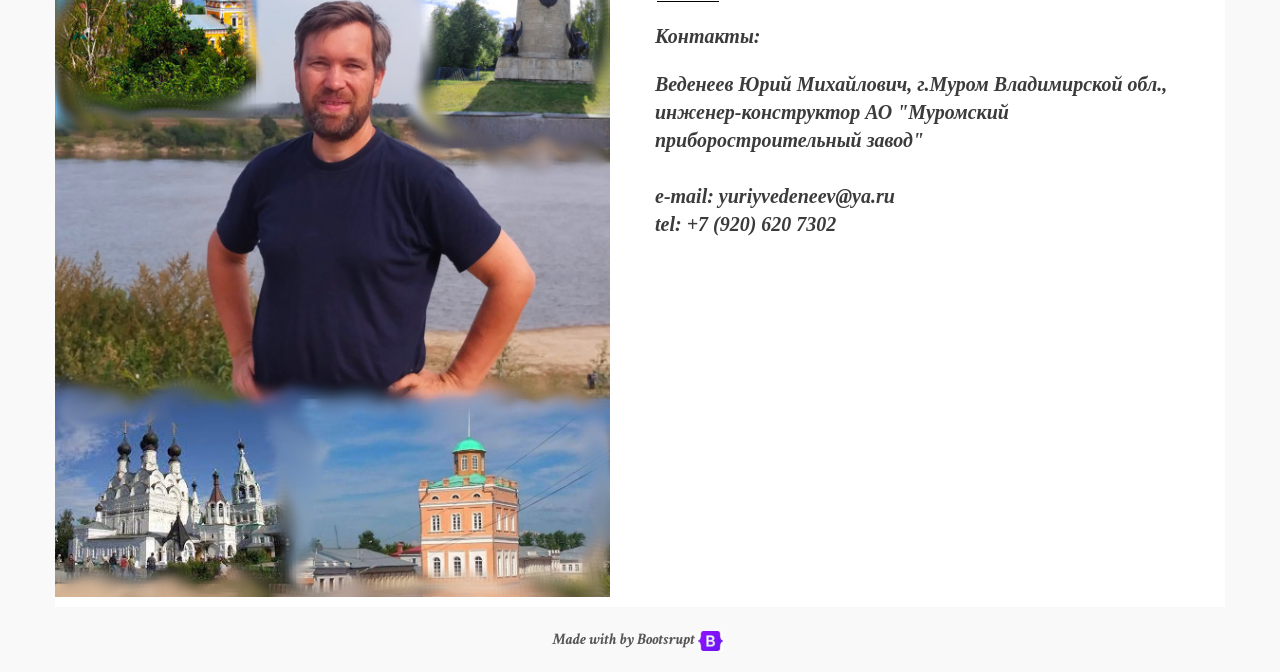
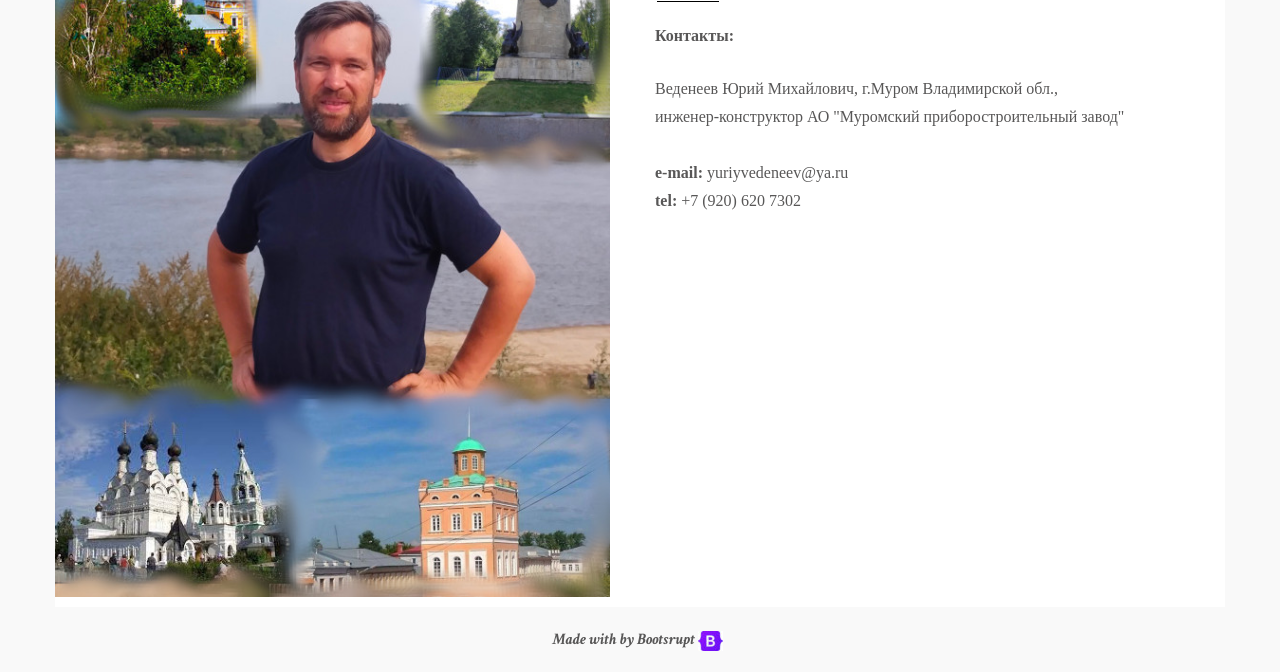
Before and after one commit to yuriyvedeneev/yuriyvedeneev.github.io, a plain HTML site: page contact.html in a window 1280 px wide. Shown: the part 193-865 px from the top of the page. Drawn offline with nearby package versions, Linux system fonts and the light colour scheme; files whose address does not match are found by name.

Commit message:
Add files via upload

```diff
--- a/contact.html
+++ b/contact.html
@@ -36,12 +36,12 @@
                         <div class="marker">c</div>
                     </div>
 
-                    <p class='subtitle'>Контакты:
+                    <p class="info"><strong>Контакты:</strong>
                     </p>
-                    <p class='subtitle'>Веденеев Юрий Михайлович, г.Муром Владимирской обл.,</br>
+                    <p class='info'>Веденеев Юрий Михайлович, г.Муром Владимирской обл.,</br>
                         инженер-конструктор АО "Муромский приборостроительный завод"</br></br>
-                        e-mail: yuriyvedeneev@ya.ru</br>
-                        tel: +7 (920) 620 7302</br>
+                        <strong>e-mail:</strong> yuriyvedeneev@ya.ru</br>
+                        <strong>tel:</strong> +7 (920) 620 7302</br>
                     </p>
 
 
```
